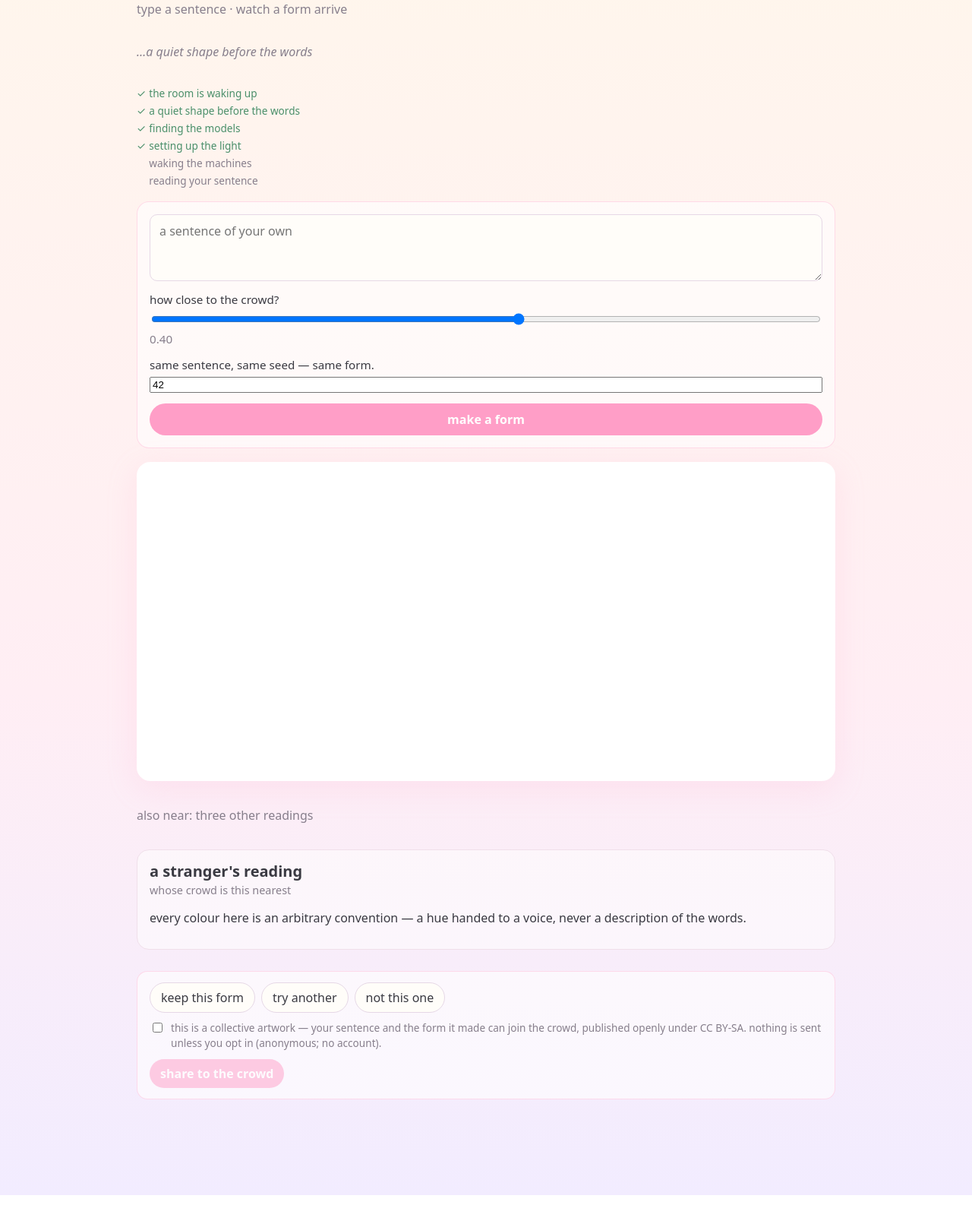
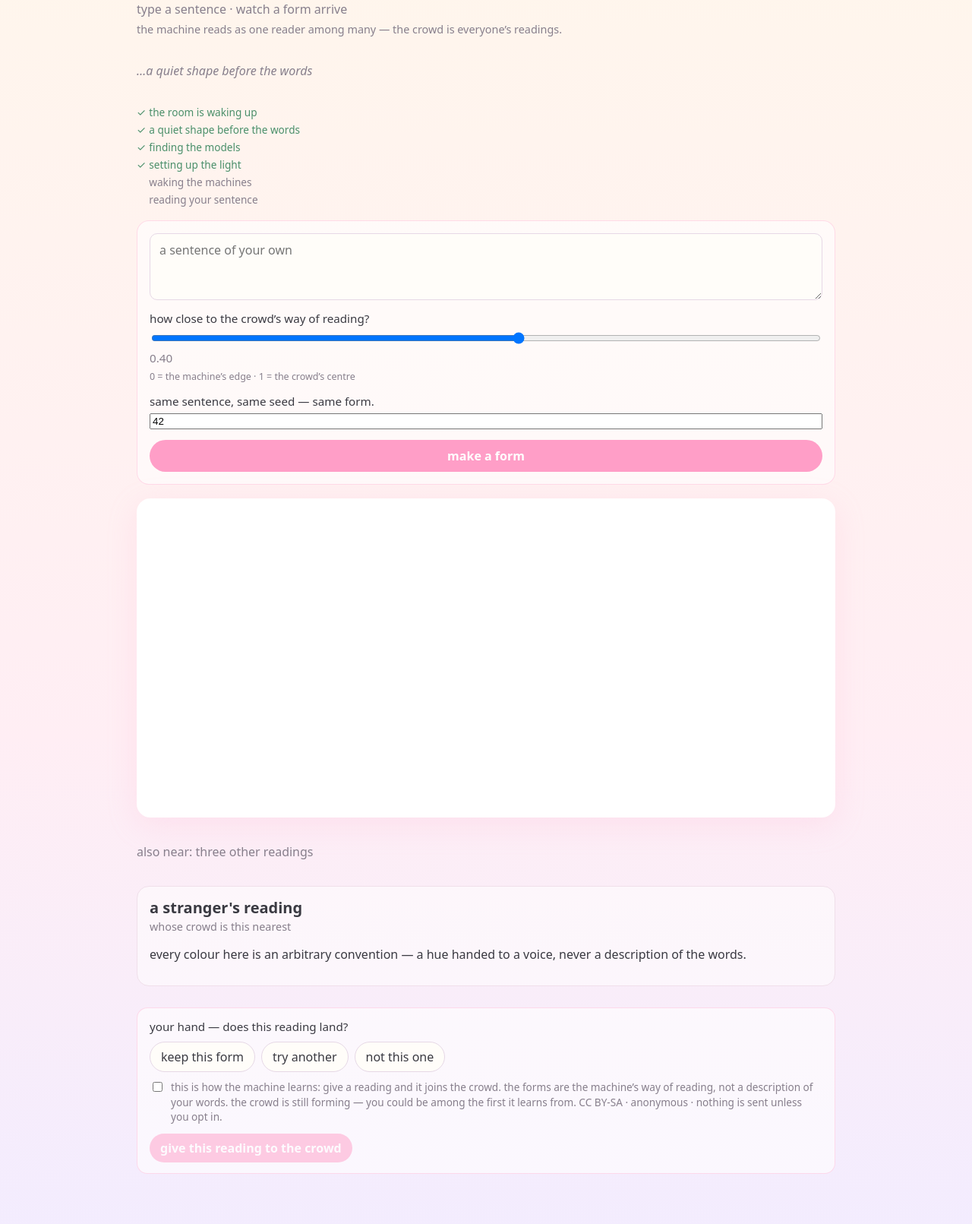
Before and after one commit to KODHAGe/beyond-shape, a website built with Vite: page index.html in a window 1280 px wide. Shown: the part 79-1690 px from the top of the page at 76% size. Before the commit the page ends 1652 px from the top, so only its background shows below. Built offline with nearby package versions, Linux system fonts and the light colour scheme; what onnxruntime-web would draw is missing.

Commit message:
Visitor loop made legible (Reflector + Concept cross-review, Round VII)
- the crowd is now defined once, plainly, in the subtitle: "the machine reads
  as one reader among many — the crowd is everyone's readings"
- input/output labelled: drift knob → "how close to the crowd's way of reading?"
  with "0 = the machine's edge · 1 = the crowd's centre"; output → "the machine's
  reading of your sentence:"
- co-creation opens "your hand — does this reading land?" (the visitor judges)
- contribution reframed from a consent wall to a teaching gift (C6): button
  "give this reading to the crowd"; copy "this is how the machine learns: give a
  reading and it joins the crowd. the forms are the machine's way of reading,
  not a description of your words. the crowd is still forming — you could be
  among the first it learns from." CC BY-SA + anonymous + opt-in retained (DR-2)
- Reflector verdict: resonant (shows the machinery honestly) with a hard
  condition (clarify the mechanism, never the MEANING — the original's designed
  ambiguity stays); mutates for the crowd model (original crowd *places*, ours
  *reads*; mapping derived later by the aligner) — divergence owned
- Concept verdict: approve, amended (define crowd once, no jargon, no "form
  describes the words", short/light copy)
- e2e updated for the new label/button strings (smoke, collection); gate green
- recorded in REFLECTOR-DIALOGUE.md Round VII

```diff
--- a/index.html
+++ b/index.html
@@ -4,7 +4,7 @@
     <meta charset="UTF-8" />
     <meta name="viewport" content="width=device-width, initial-scale=1.0" />
     <title>beyond shape</title>
-    <meta name="description" content="Type a sentence; watch a form arrive. The machine reads your words as one reader among many." />
+    <meta name="description" content="Type a sentence; the machine reads it as one reader among many. The forms are the machine's reading, not a description — and if you give it yours, it learns from the crowd." />
   </head>
   <body>
     <div id="app"></div>
--- a/src/style.css
+++ b/src/style.css
@@ -39,6 +39,13 @@ body {
   color: var(--muted);
 }
 
+.bs-sub {
+  margin: 6px 0 0;
+  color: var(--muted);
+  font-size: 0.9rem;
+  max-width: 40em;
+}
+
 .bs-placeholder {
   color: var(--muted);
   font-style: italic;
@@ -72,6 +79,11 @@ body {
 .bs-drift-value {
   color: var(--muted);
   font-variant-numeric: tabular-nums;
+}
+
+.bs-drift-hint {
+  color: var(--muted);
+  font-size: 0.78rem;
 }
 
 .bs-form button {
@@ -254,6 +266,12 @@ canvas.bs-dragging {
 }
 
 /* ── Collection (Phase D): the co-creation loop + consent (DR-2, FR-16/17) ── */
+.bs-reading-label {
+  margin: 14px 0 6px;
+  color: var(--muted);
+  font-size: 0.85rem;
+}
+
 .bs-cocreation {
   margin-top: 10px;
   display: grid;
@@ -262,6 +280,11 @@ canvas.bs-dragging {
   background: rgba(255, 255, 255, 0.6);
   border-radius: 14px;
   border: 1px solid rgba(255, 158, 199, 0.35);
+}
+.bs-cocreation-heading {
+  margin: 0;
+  font-size: 0.95rem;
+  color: var(--ink);
 }
 .bs-cocreation-judge {
   display: flex;
--- a/src/ui/app.ts
+++ b/src/ui/app.ts
@@ -56,7 +56,13 @@ export async function mountApp(root: HTMLElement): Promise<AppHandle> {
   const tagline = document.createElement('p');
   tagline.className = 'bs-tagline';
   tagline.textContent = 'type a sentence · watch a form arrive';
-  header.append(h1, tagline);
+  const sub = document.createElement('p');
+  sub.className = 'bs-sub';
+  // The crowd, defined ONCE, plainly — so "how close to the crowd?" and
+  // "whose crowd is this nearest" and "give this reading to the crowd" all
+  // land. The machine reads; the crowd is everyone's readings (C6).
+  sub.textContent = 'the machine reads as one reader among many — the crowd is everyone\u2019s readings.';
+  header.append(h1, tagline, sub);
   root.appendChild(header);
 
   const stageLine = document.createElement('p');
@@ -81,7 +87,7 @@ export async function mountApp(root: HTMLElement): Promise<AppHandle> {
 
   const driftLabel = document.createElement('label');
   driftLabel.htmlFor = 'bs-drift';
-  driftLabel.textContent = 'how close to the crowd?';
+  driftLabel.textContent = 'how close to the crowd\u2019s way of reading?';
   const drift = document.createElement('input');
   drift.id = 'bs-drift';
   drift.type = 'range';
@@ -95,7 +101,10 @@ export async function mountApp(root: HTMLElement): Promise<AppHandle> {
   drift.addEventListener('input', () => {
     driftReadout.textContent = Number(drift.value).toFixed(2); // FR-8: re-samples on change
   });
-  driftLabel.append(drift, driftReadout);
+  const driftHint = document.createElement('span');
+  driftHint.className = 'bs-drift-hint';
+  driftHint.textContent = '0 = the machine\u2019s edge · 1 = the crowd\u2019s centre';
+  driftLabel.append(drift, driftReadout, driftHint);
   form.appendChild(driftLabel);
 
   const seedLabel = document.createElement('label');
@@ -117,6 +126,13 @@ export async function mountApp(root: HTMLElement): Promise<AppHandle> {
   root.appendChild(form);
 
   // ── Render viewport + distribution ─────────────────────────────────────────
+  // Label the OUTPUT plainly: the form is the machine's reading, not the
+  // visitor's drawing (input = the sentence; output = the machine's reading).
+  const readingLabel = document.createElement('p');
+  readingLabel.className = 'bs-reading-label';
+  readingLabel.textContent = 'the machine\u2019s reading of your sentence:';
+  readingLabel.hidden = true;
+  root.appendChild(readingLabel);
   const viewport = document.createElement('div');
   viewport.className = 'bs-viewport';
   root.appendChild(viewport);
@@ -293,6 +309,7 @@ export async function mountApp(root: HTMLElement): Promise<AppHandle> {
       line(`this run's hash: ${fp.slice(0, 16)}… (same words, same knob, same seed — same form)`);
       // The crowd's hand (FR-16): judge the reading that just arrived.
       currentRun = run;
+      readingLabel.hidden = false;
       coCreation.reset();
       coCreation.show();
     } catch (err) {
--- a/src/ui/coCreation.ts
+++ b/src/ui/coCreation.ts
@@ -29,6 +29,8 @@ function el(tag: string, className: string, text?: string): HTMLElement {
 export function createCoCreation(mount: HTMLElement, cb: CoCreationCallbacks): CoCreationHandle {
   mount.className = 'bs-cocreation';
 
+  // The loop's junction: the visitor's judgment is the living part (C1/C2).
+  const heading = el('p', 'bs-cocreation-heading', 'your hand — does this reading land?');
   const judgeRow = el('div', 'bs-cocreation-judge');
   const keepBtn = el('button', 'bs-cocreation-btn', 'keep this form') as HTMLButtonElement;
   const againBtn = el('button', 'bs-cocreation-btn', 'try another') as HTMLButtonElement;
@@ -37,7 +39,10 @@ export function createCoCreation(mount: HTMLElement, cb: CoCreationCallbacks): C
   judgeRow.append(keepBtn, againBtn, rejectBtn);
 
   // The consent area appears only once a terminal judge (keep / not this one)
-  // is chosen — one plain-language opt-in, never a consent wall (Concept).
+  // is chosen — one plain-language opt-in (DR-2). Framed as a TEACHING gift
+  // (C6 — a sign-aggregator learns from the crowd), not a consent wall, and
+  // explicit that the forms are a convention, never a description (Concept
+  // amendment: clarify the mechanism, never the meaning).
   const consentWrap = el('div', 'bs-cocreation-consent');
   consentWrap.hidden = true;
   const consentLabel = el('label', 'bs-cocreation-consent-label');
@@ -46,16 +51,17 @@ export function createCoCreation(mount: HTMLElement, cb: CoCreationCallbacks): C
   consentLabel.append(
     consentBox,
     document.createTextNode(
-      ' this is a collective artwork — your sentence and the form it made can ' +
-        'join the crowd, published openly under CC BY-SA. nothing is sent unless ' +
-        'you opt in (anonymous; no account).',
+      ' this is how the machine learns: give a reading and it joins the crowd. ' +
+        'the forms are the machine\u2019s way of reading, not a description of your words. ' +
+        'the crowd is still forming — you could be among the first it learns from. ' +
+        'CC BY-SA · anonymous · nothing is sent unless you opt in.',
     ),
   );
   consentWrap.append(consentLabel);
 
   const shareRow = el('div', 'bs-cocreation-share');
   shareRow.hidden = true;
-  const shareBtn = el('button', 'bs-cocreation-share-btn', 'share to the crowd') as HTMLButtonElement;
+  const shareBtn = el('button', 'bs-cocreation-share-btn', 'give this reading to the crowd') as HTMLButtonElement;
   shareBtn.type = 'button';
   shareBtn.disabled = true;
   const shareNote = el('span', 'bs-cocreation-share-note');
@@ -65,7 +71,7 @@ export function createCoCreation(mount: HTMLElement, cb: CoCreationCallbacks): C
   const result = el('p', 'bs-cocreation-result');
   result.hidden = true;
 
-  mount.append(judgeRow, consentWrap, result);
+  mount.append(heading, judgeRow, consentWrap, result);
 
   let gradient: 'accept' | 'reject' | null = null;
 
```
Also changed, not shown: REFLECTOR-DIALOGUE.md (+43 -0 lines), e2e/collection.spec.ts (+2 -2 lines), e2e/smoke.spec.ts (+1 -1 lines).
